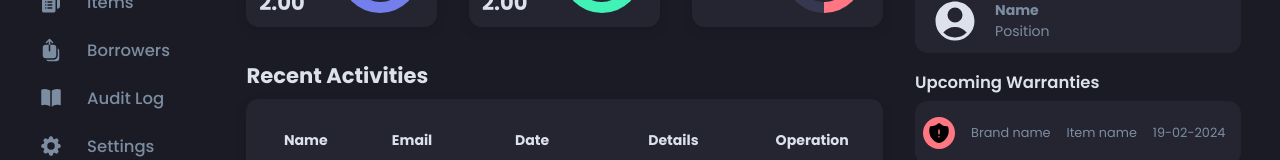
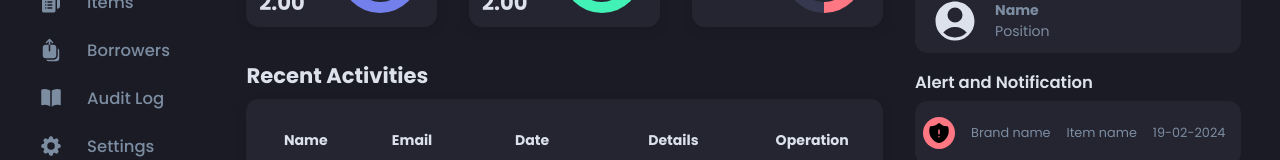
Before and after one commit to Shibin-Abraham/softlab, a React (Create React App) app: page / in a window 1280 px wide. Shown: the part 266-426 px from the top of the page. Built offline with nearby package versions, Linux system fonts and the light colour scheme.

Commit message:
title changed

```diff
--- a/src/components/DashBoard.jsx
+++ b/src/components/DashBoard.jsx
@@ -209,7 +209,7 @@ export default function DashBoard(){
                         </div>
                     </div>
                     <div className="bottom">
-                        <h3>Upcoming Warranties</h3>
+                        <h3>Alert and Notification</h3>
                         <div className="card-section">
                             <div className="row">
                                 <div className="icon">
```
Also changed, not shown: 1 other file (tests, documents, lock files or other folders).
